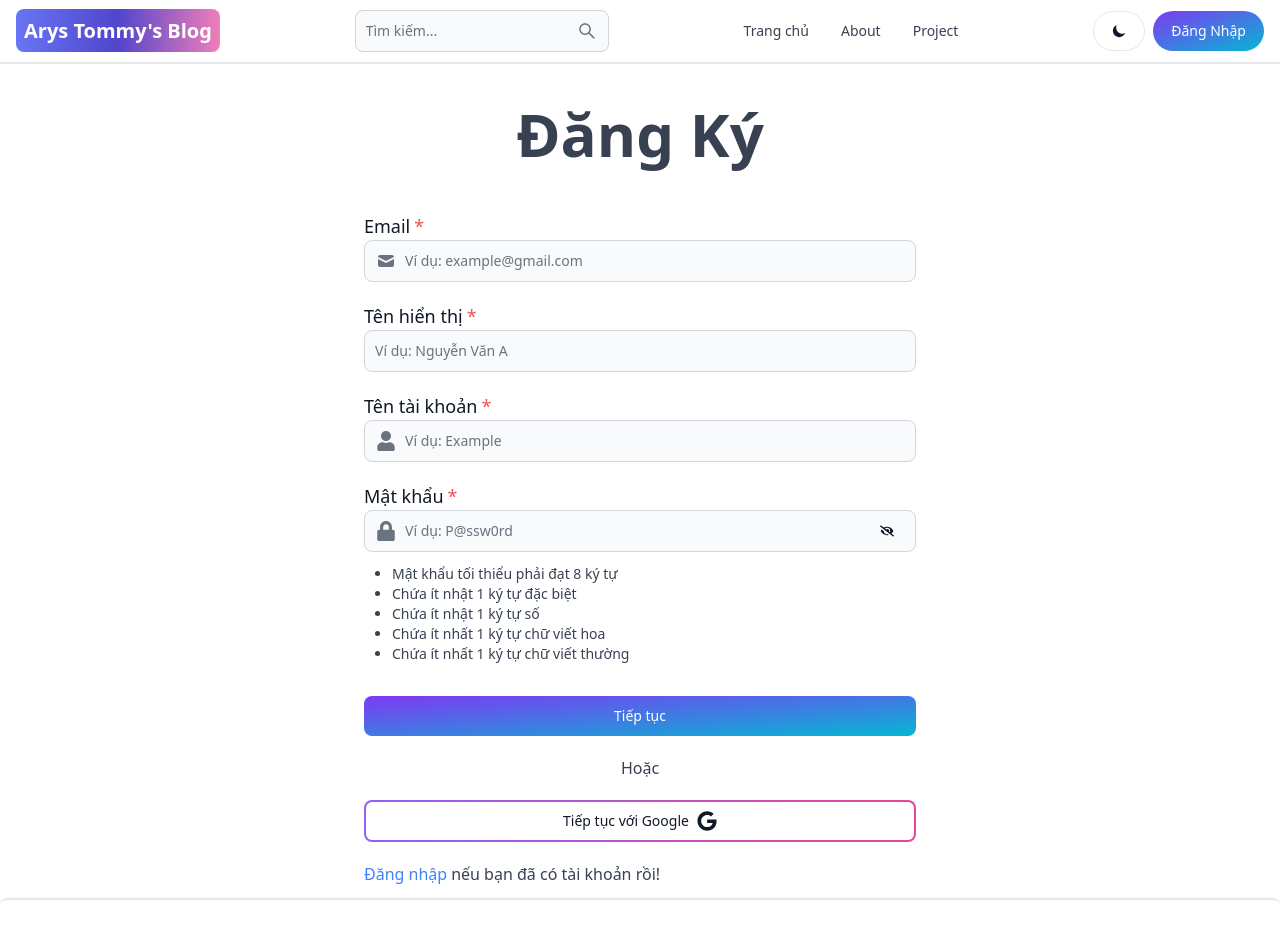
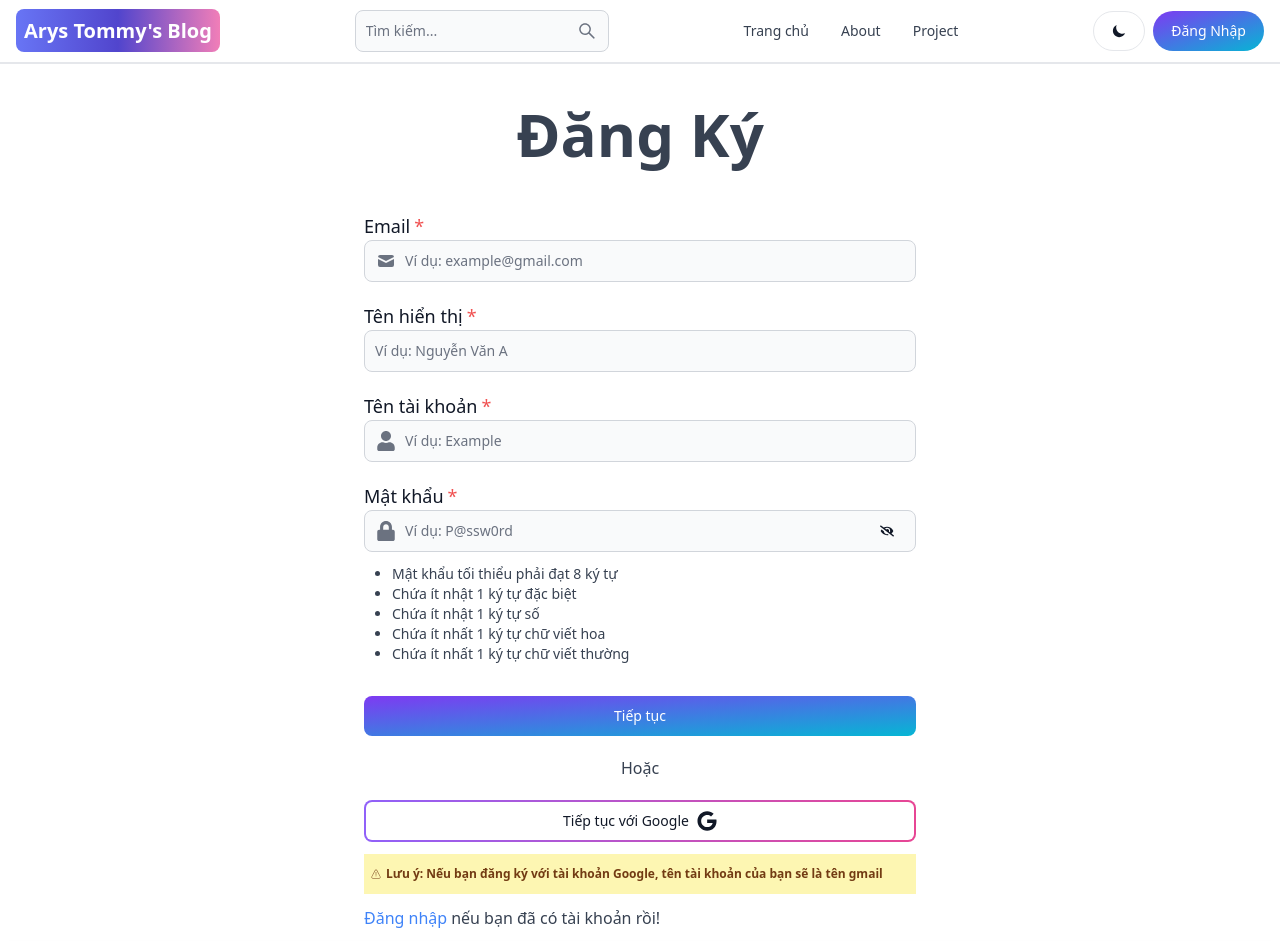
Before and after one commit to tuan-dev-di/blog-app-mern, a React (Vite) app in the folder Frontend/: page /sign-up in a window 1280 px wide. Shown: the top 941 px of the page. Built offline with nearby package versions, Linux system fonts and the light colour scheme; no server answers.

Commit message:
Refactor: Update file
- Profile for displaying more smooth than old verssion
- Add warning for user notice using Google Account

```diff
--- a/Frontend/src/pages/SignUp.jsx
+++ b/Frontend/src/pages/SignUp.jsx
@@ -3,7 +3,15 @@ import { Link, useNavigate } from "react-router-dom";
 import { useState } from "react";
 
 //? ---------------| IMPORT COMPONENTS |---------------
-import { Label, TextInput, Button, Spinner, Tooltip } from "flowbite-react";
+import {
+  Label,
+  TextInput,
+  Button,
+  Spinner,
+  Tooltip,
+  Badge,
+} from "flowbite-react";
+import { CiWarning } from "react-icons/ci";
 import { HiMail } from "react-icons/hi";
 import { FaUser, FaLock, FaEye, FaEyeSlash } from "react-icons/fa";
 import { toast, ToastContainer } from "react-toastify";
@@ -196,11 +204,19 @@ const SignUp = () => {
         </form>
 
         {/* Navigate to Sign In page */}
-        <div className="flex gap-1 mt-5 text-base">
-          <Link to="/sign-in" className="text-blue-500">
+        <div className="flex flex-col gap-3 mt-3">
+          <div>
+            <Badge icon={CiWarning} color="warning" className="text-xs py-3 rounded-none">
+              Lưu ý: Nếu bạn đăng ký với tài khoản Google, tên tài khoản của bạn
+              sẽ là tên gmail
+            </Badge>
+          </div>
+          <div>
+            <Link to="/sign-in" className="text-blue-500 mr-1">
               Đăng nhập
             </Link>
             <span>nếu bạn đã có tài khoản rồi!</span>
+          </div>
         </div>
       </div>
     </div>
--- a/Frontend/src/pages/profile/Profile.jsx
+++ b/Frontend/src/pages/profile/Profile.jsx
@@ -121,7 +121,8 @@ const Profile = () => {
 
       dispatch(updateUserSuccess(data));
       toast.success("Cập nhật hồ sơ thành công!", { theme: "colored" });
-      navigate("/profile");
+      setFormData({});
+      setProfileImage(null);
     } catch (error) {
       dispatch(updateUserFailure(error.message));
       toast.error(error.message, { theme: "colored" });
@@ -167,7 +168,10 @@ const Profile = () => {
       <div className="">
         <SidebarApp />
       </div>
-      <div className="relative md:mx-auto p-7 w-full">
+      <div
+        className="relative md:mx-auto p-7 w-full"
+        key={curUser.user.updatedAt}
+      >
         <ToastContainer position="top-right" autoClose={3000} />
         <div className="flex flex-col justify-between items-center gap-5">
           <div className="font-semibold text-5xl my-5">Thông Tin Cá Nhân</div>
@@ -193,7 +197,7 @@ const Profile = () => {
                   src={profileImagePreview || curUser.user.profileImage}
                   defaultValue={curUser.profileImage}
                   alt={curUser.displayName}
-                  className={"rounded-full w-full h-full"}
+                  className={" w-full h-full"}
                 />
               </button>
               <p className="my-4 text-center text-2xl">
@@ -215,6 +219,7 @@ const Profile = () => {
                   {curUser.user.role}
                 </span>
               </div>
+
               {/* ---------------| USERNAME |--------------- */}
               <div className="max-w-2xl">
                 <Label className="text-base" value="Tên tài khoản" />
@@ -227,31 +232,35 @@ const Profile = () => {
                   disabled
                 />
               </div>
+
               {/* ---------------| EMAIL |--------------- */}
               <div className="max-w-2xl">
                 <Label className="text-base" value="Email" />
                 <TextInput
                   id="email"
-                  defaultValue={curUser.user.email}
+                  // defaultValue={curUser.user.email}
+                  value={curUser.user.email ?? formData.email}
                   placeholder={curUser.user.email}
                   type="email"
                   icon={MdEmail}
                   onChange={handleUpdate}
-                  // disabled
                 />
               </div>
+
               {/* ---------------| DISPLAY NAME |--------------- */}
               <div className="max-w-2xl">
                 <Label className="text-base" value="Tên hiển thị" />
                 <TextInput
                   id="displayName"
-                  defaultValue={curUser.user.displayName}
+                  // defaultValue={curUser.user.displayName}
+                  value={curUser.user.displayName ?? formData.displayName}
                   placeholder={curUser.user.displayName}
                   type="text"
                   icon={MdEdit}
                   onChange={handleUpdate}
                 />
               </div>
+
               {/* ---------------| PASSWORD |--------------- */}
               <div className="max-w-2xl">
                 <Label className="text-base" value="Mật khẩu" />
```
Lines whose indentation alone changed are shown as unchanged.
